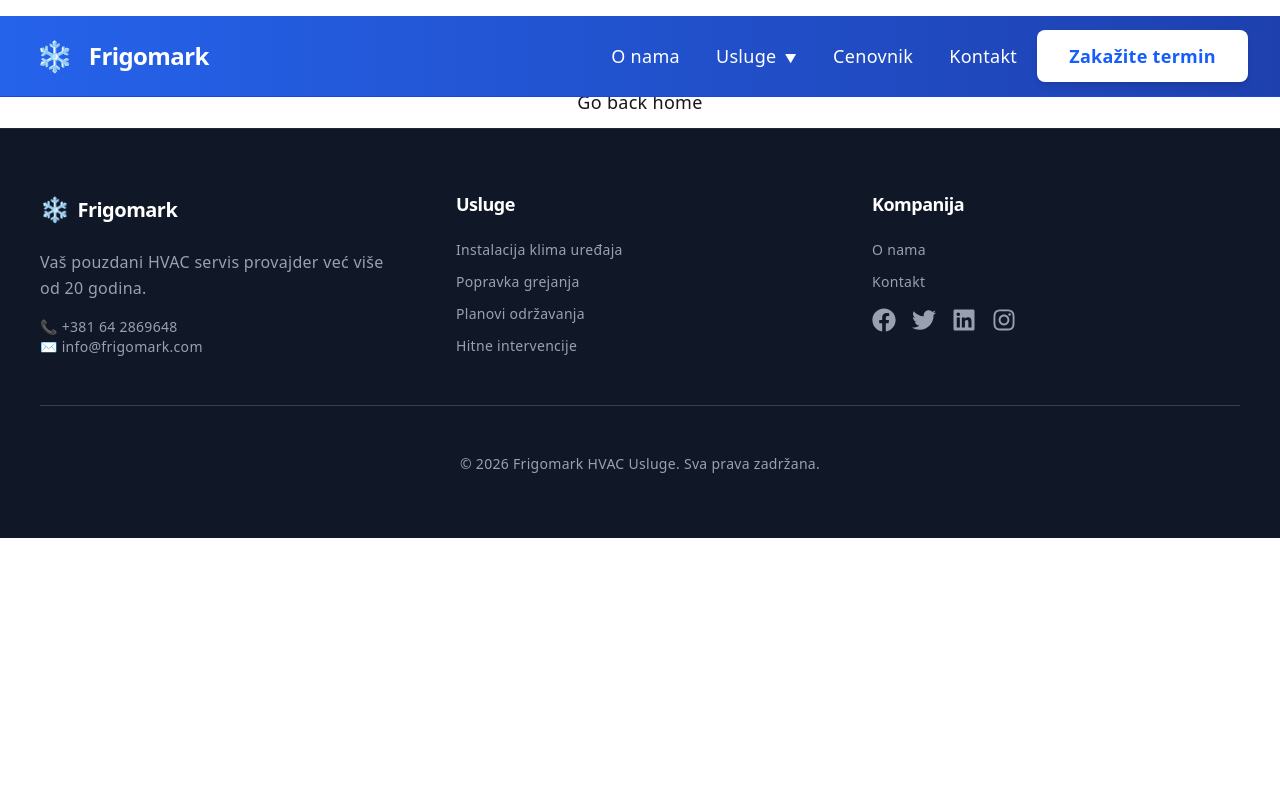
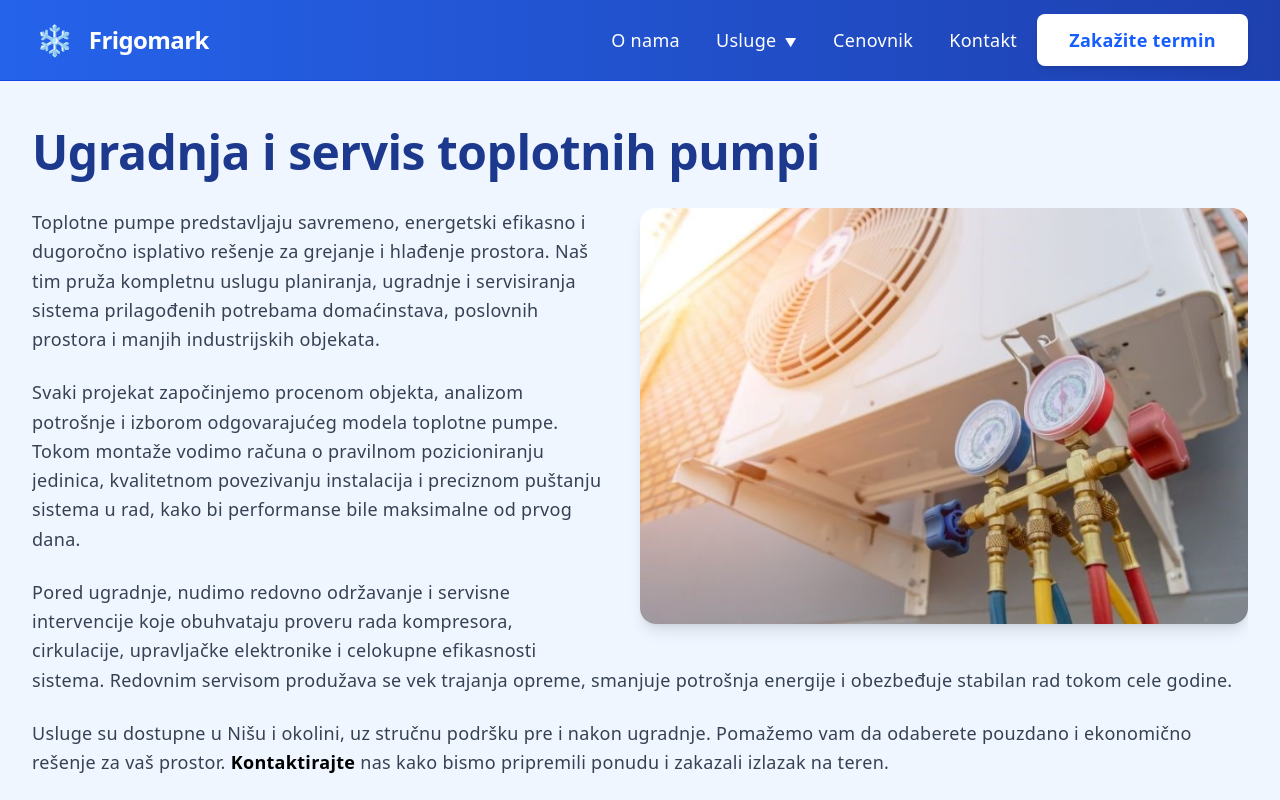
Before and after one commit to RaptorFF/next.js-frigo-mark-project, a Next.js app: page /heatingPump in a window 1280 px wide. Before the commit this address had no page. Shown: the top 800 px of the page. Built offline with nearby package versions, Linux system fonts and the light colour scheme.

Commit message:
Adding Heating Pump Page and Update Service Navigation

```diff
--- a/app/_components/Header.js
+++ b/app/_components/Header.js
@@ -63,35 +63,35 @@ export default function Header() {
               {servicesDropdownOpen && (
                 <div className="absolute left-0 mt-0 w-56 bg-white text-blue-900 rounded-lg shadow-2xl py-2 z-50 animate-in fade-in duration-200">
                   <Link
-                    href="/#services"
+                    href="/installation"
                     className="block px-6 py-3 hover:bg-blue-50 transition border-b border-blue-100"
                     onClick={() => setServicesDropdownOpen(false)}
                   >
                     Instalacija klima uređaja
                   </Link>
                   <Link
-                    href="/#services"
+                    href="/servicing"
                     className="block px-6 py-3 hover:bg-blue-50 transition border-b border-blue-100"
                     onClick={() => setServicesDropdownOpen(false)}
                   >
                     Održavanje i servis
                   </Link>
                   <Link
-                    href="/#services"
+                    href="/maintenance"
                     className="block px-6 py-3 hover:bg-blue-50 transition border-b border-blue-100"
                     onClick={() => setServicesDropdownOpen(false)}
                   >
                     Popravka rashladnih uređaja(frižideri, zamrzivači)
                   </Link>
                   <Link
-                    href="/#services"
+                    href="/maintenance"
                     className="block px-6 py-3 hover:bg-blue-50 transition border-b border-blue-100"
                     onClick={() => setServicesDropdownOpen(false)}
                   >
                     Popravka električnih uređaja(veš mašine, šporeti)
                   </Link>
                   <Link
-                    href="/#services"
+                    href="/heatingPump"
                     className="block px-6 py-3 hover:bg-blue-50 transition border-b border-blue-100"
                     onClick={() => setServicesDropdownOpen(false)}
                   >
--- /dev/null
+++ b/app/heatingPump/page.js
@@ -0,0 +1,58 @@
+import Image from "next/image";
+import Link from "next/link";
+
+export default function HeatingPumpPage() {
+  return (
+    <section className="mx-auto pt-32 pb-20 px-6 lg:px-8 bg-blue-50">
+      <div className="space-y-12">
+        <div>
+          <h1 className="text-4xl md:text-5xl font-bold text-blue-900 mb-8 tracking-tight text-left">
+            Ugradnja i servis toplotnih pumpi
+          </h1>
+          <div className="overflow-hidden">
+            <Image
+              src="/heat-pump.jpg"
+              alt="Toplotna pumpa u stambenom objektu"
+              width={1200}
+              height={720}
+              className="float-right ml-0 md:ml-8 mb-6 md:mb-4 w-full md:w-1/2 h-80 md:h-104 object-cover rounded-2xl shadow-lg"
+            />
+            <p className="text-lg text-gray-700 mb-6 leading-relaxed">
+              Toplotne pumpe predstavljaju savremeno, energetski efikasno i
+              dugoročno isplativo rešenje za grejanje i hlađenje prostora. Naš
+              tim pruža kompletnu uslugu planiranja, ugradnje i servisiranja
+              sistema prilagođenih potrebama domaćinstava, poslovnih prostora i
+              manjih industrijskih objekata.
+            </p>
+            <p className="text-lg text-gray-700 leading-relaxed">
+              Svaki projekat započinjemo procenom objekta, analizom potrošnje i
+              izborom odgovarajućeg modela toplotne pumpe. Tokom montaže vodimo
+              računa o pravilnom pozicioniranju jedinica, kvalitetnom
+              povezivanju instalacija i preciznom puštanju sistema u rad, kako
+              bi performanse bile maksimalne od prvog dana.
+            </p>
+            <p className="text-lg text-gray-700 mt-6 leading-relaxed">
+              Pored ugradnje, nudimo redovno održavanje i servisne intervencije
+              koje obuhvataju proveru rada kompresora, cirkulacije, upravljačke
+              elektronike i celokupne efikasnosti sistema. Redovnim servisom
+              produžava se vek trajanja opreme, smanjuje potrošnja energije i
+              obezbeđuje stabilan rad tokom cele godine.
+            </p>
+            <p className="text-lg text-gray-700 mt-6 leading-relaxed">
+              Usluge su dostupne u Nišu i okolini, uz stručnu podršku pre i
+              nakon ugradnje. Pomažemo vam da odaberete pouzdano i ekonomično
+              rešenje za vaš prostor.{" "}
+              <Link
+                href="/contact"
+                className="text-black hover:text-blue-900 font-semibold"
+              >
+                Kontaktirajte
+              </Link>{" "}
+              nas kako bismo pripremili ponudu i zakazali izlazak na teren.
+            </p>
+          </div>
+        </div>
+      </div>
+    </section>
+  );
+}
```
